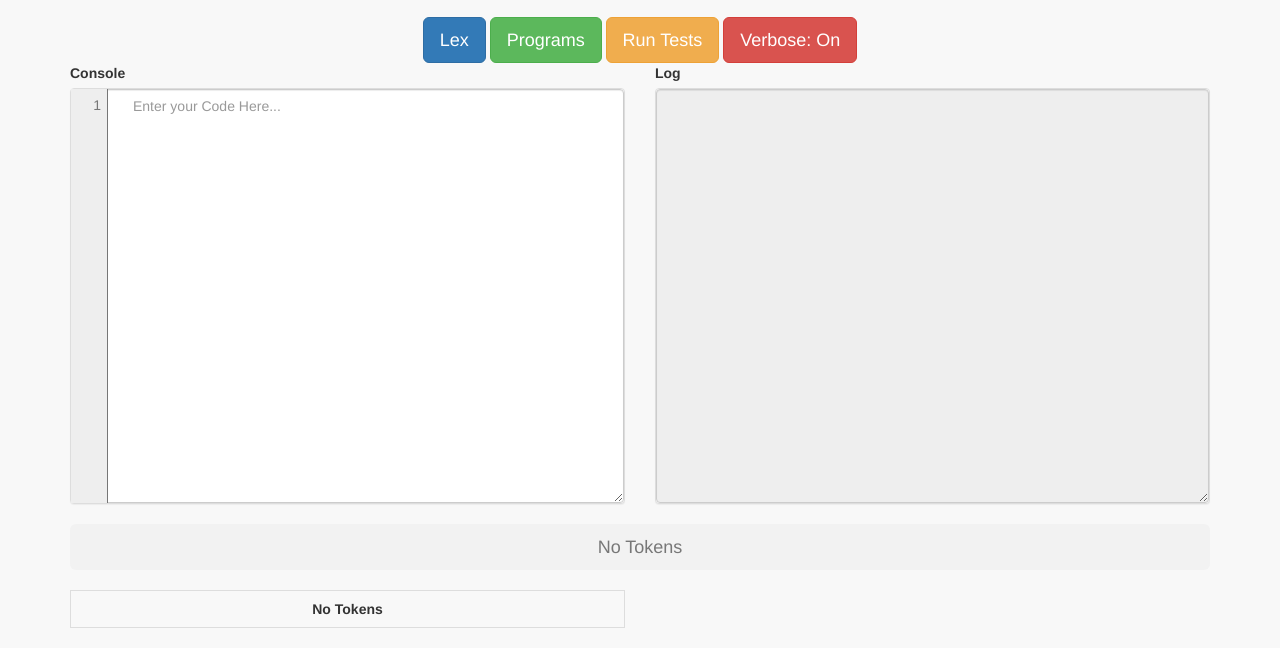
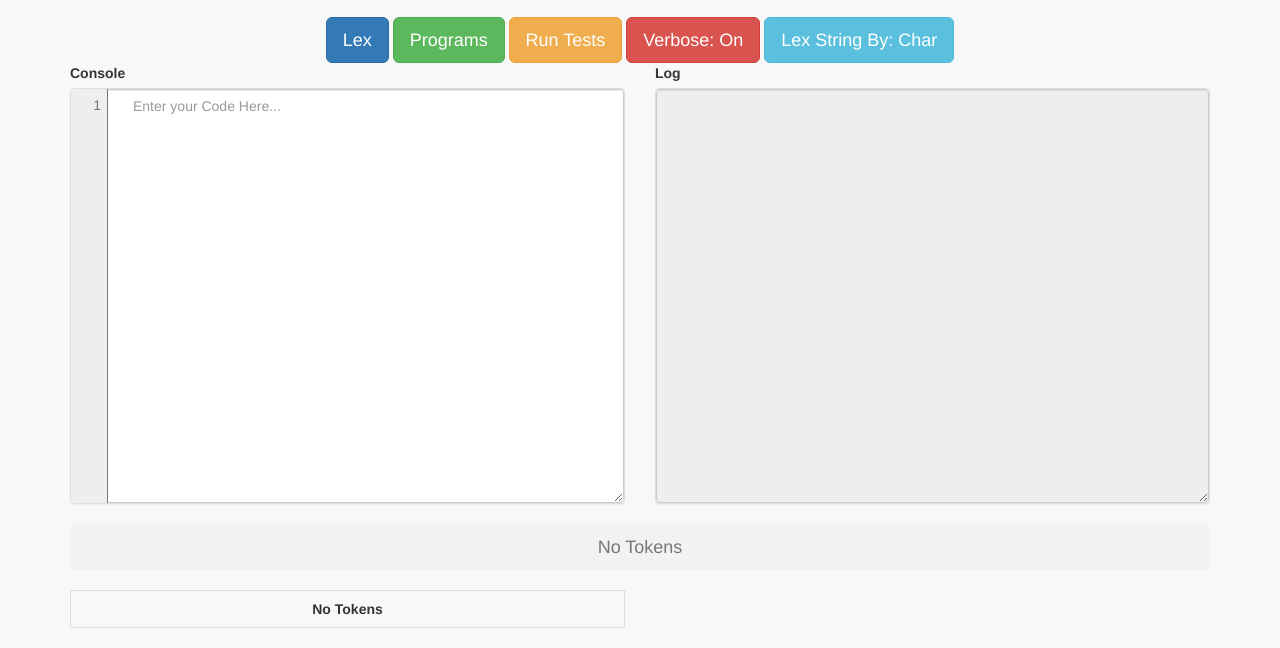
Before and after one commit to Tienza/CMPT-432-Design-of-Compilers, a website: page Projects/Compiler & Dashboard/pages/index.html in a window 1280 px wide. Shown: the part 285-933 px from the top of the page. Drawn offline with Linux system fonts and the light colour scheme.

Commit message:
Added button to toggle String Lex Option

```diff
--- a/Projects/Compiler & Dashboard/pages/index.html
+++ b/Projects/Compiler & Dashboard/pages/index.html
@@ -55,6 +55,7 @@
 					<button type="button" class="btn btn-success btn-lg">Programs</button>
 					<button type="button" class="btn btn-warning btn-lg">Run Tests</button>
 					<button id="verboseToggle" type="button" onclick="toggleVerbose()" class="btn btn-danger btn-lg">Verbose: On</button>
+					<button id="byCharToggle" type="button" onclick="toggleByChar()" class="btn btn-info btn-lg">Lex String By: Char</button>
 				</div>
 			</div>
             <div class="row">
```
